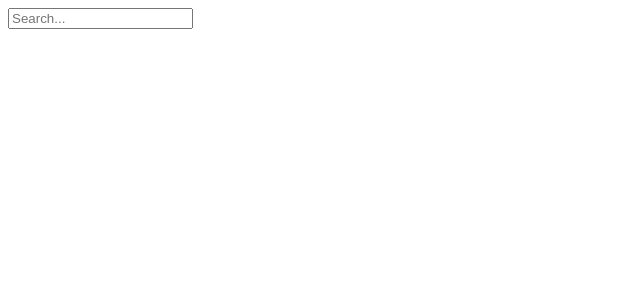
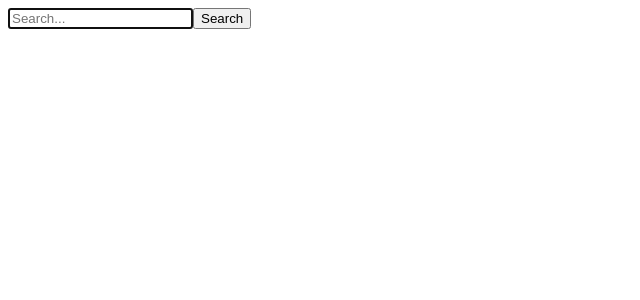
Before and after one commit to m-bp/movie-finder, a Vue app: page /#/ in a window 1280 px wide. Shown: the top 300 px of the page, without its empty margins (0-640 px from the left). Built offline with nearby package versions, Linux system fonts and the light colour scheme.

Commit message:
Add barebones search functionality

```diff
--- a/src/views/Home.vue
+++ b/src/views/Home.vue
@@ -1,16 +1,71 @@
 <template>
   <div class="home">
-    <input
-      placeholder="Search..."
-      type="text"
+    <div
+      v-if="error"
+      class="error"
     >
+      {{ error }}
+    </div>
+    <form @submit.prevent="search()">
+      <input
+        v-model="query"
+        placeholder="Search..."
+        type="text"
+        autofocus
+      >
+      <input
+        type="submit"
+        value="Search"
+      >
+    </form>
+    <div>
+      <div
+        v-for="result in results"
+        :key="result.imdbID"
+      >
+        <p>{{ result.Title }}</p>
+        <img
+          :src="result.Poster"
+          :alt="'Poster for ' + result.Title"
+        />
+        <p>{{ result.Director }}</p>
+        <p>{{ result.Year }}</p>
+        <pre>{{ result }}</pre>
+        <hr>
+      </div>
+    </div>
   </div>
 </template>
 
 <script>
+import movieService from '@/services/movieService';
+
 export default {
   name: 'Home',
   components: {
+  },
+  data () {
+    return {
+      query: '',
+      error: '',
+      results: [],
+    }
+  },
+  methods: {
+    search () {
+      movieService.search(this.query).then((data) => {
+        console.log(data);
+
+        if (data.Response === "True") {
+          this.results = data.Search;
+        }
+        else {
+          this.error = data.Error;
+        }
+      })
+
+      this.query = '';
+    }
   }
 }
 </script>
```
